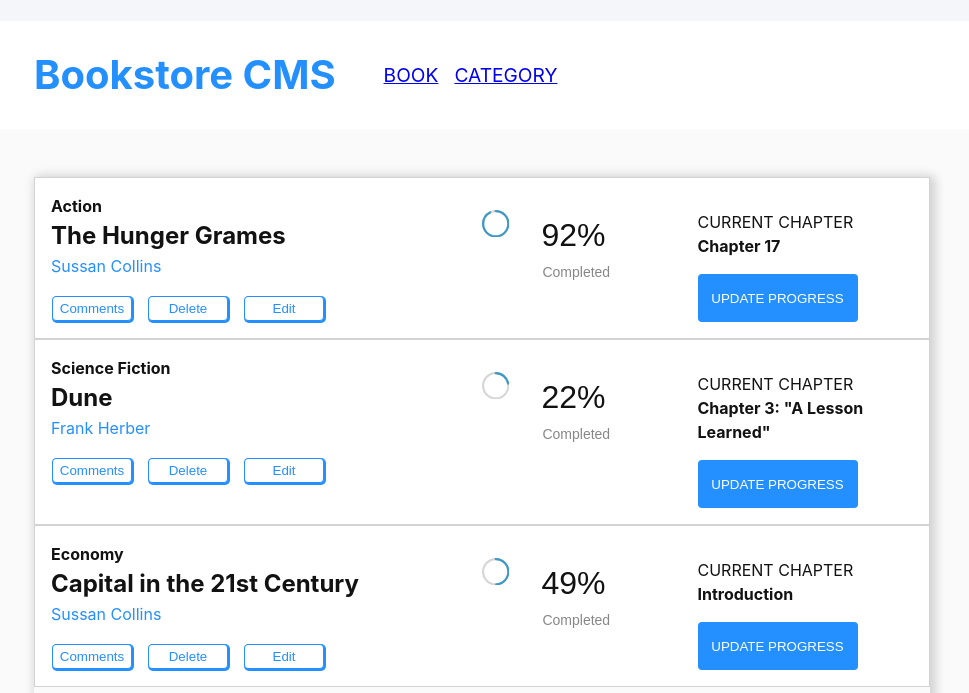
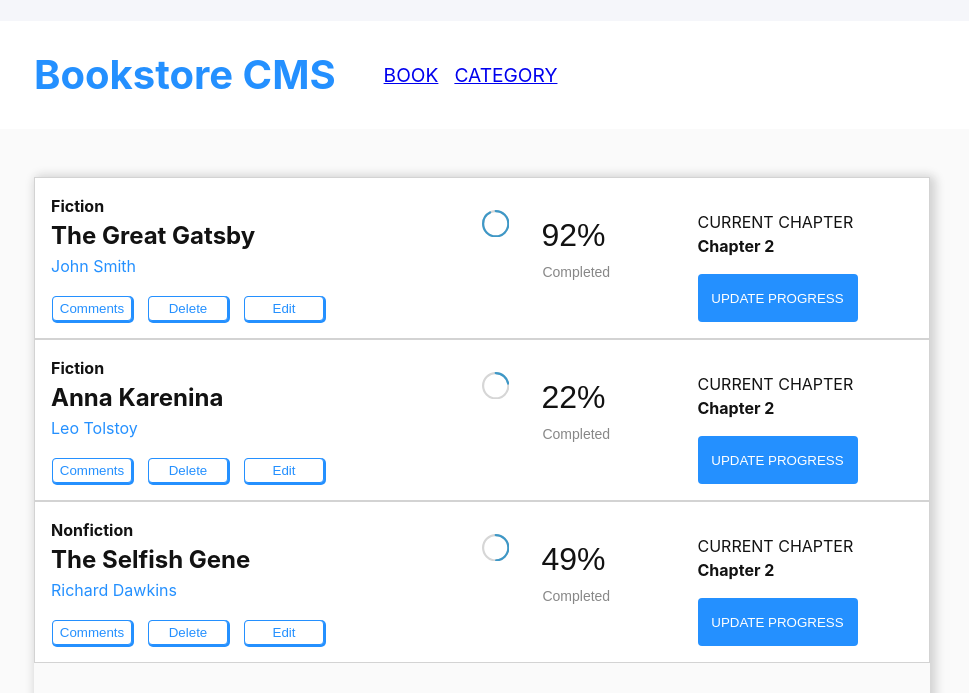
Before and after one commit to ometman/bookstore, a React (Create React App) app: page /Home in a window 1280 px wide. Shown: the part 107-800 px from the top of the page, without its empty margins (158-1127 px from the left). Built offline with nearby package versions, Linux system fonts and the light colour scheme.

Commit message:
Implement dispatch to remove a book

```diff
--- a/package.json
+++ b/package.json
@@ -15,6 +15,7 @@
     "react-circular-progressbar": "^2.1.0",
     "react-confirm": "^0.3.0-7",
     "react-dom": "^18.2.0",
+    "react-redux": "^8.1.3",
     "react-router-dom": "^6.16.0",
     "react-scripts": "5.0.1",
     "sort-by": "^1.2.0",
@@ -57,7 +58,6 @@
     "eslint-plugin-react": "^7.33.2",
     "eslint-plugin-react-hooks": "^4.6.0",
     "react-circular-progressbar": "^2.1.0",
-    "react-redux": "^8.1.3",
     "stylelint": "^13.13.1",
     "stylelint-config-standard": "^21.0.0",
     "stylelint-csstree-validator": "^1.9.0",
--- a/src/components/Book.js
+++ b/src/components/Book.js
@@ -1,19 +1,27 @@
 import React from 'react';
+import { useDispatch } from 'react-redux';
 import PropTypes from 'prop-types';
+import { removeBook } from '../redux/books/booksSlice';
 import CircularProgress from './CircularProgressbar';
 
 const Book = ({ book }) => {
   const {
-    category, title, author, chapter,
+    itemId, title, author, category,
   } = book;
+  // const {
+  //   id, category, title, author, chapter,
+  // } = book;
 
   Book.propTypes = {
     book: PropTypes.node.isRequired,
+    // id: PropTypes.string.isRequired,
     category: PropTypes.string.isRequired,
     title: PropTypes.string.isRequired,
     author: PropTypes.string.isRequired,
-    chapter: PropTypes.string.isRequired,
+    // chapter: PropTypes.string.isRequired,
   };
+
+  const dispatch = useDispatch();
 
   return (
     <div className="book-card">
@@ -32,7 +40,13 @@ const Book = ({ book }) => {
             <button type="button" className="comment-btn">Comments</button>
           </li>
           <li>
-            <button type="button" className="delete-btn">
+            <button
+              type="button"
+              className="delete-btn"
+              onClick={() => dispatch(
+                removeBook(itemId),
+              )}
+            >
               Delete
             </button>
           </li>
@@ -46,7 +60,7 @@ const Book = ({ book }) => {
       </div>
       <div className="r-book-card">
         <p>CURRENT CHAPTER</p>
-        <strong className="chapter">{chapter}</strong>
+        <strong className="chapter">Chapter 2</strong>
         <button type="button" className="updatebtn">UPDATE PROGRESS</button>
       </div>
     </div>
--- a/src/components/Books.js
+++ b/src/components/Books.js
@@ -1,12 +1,14 @@
-import bookItems from './bookItems';
+import { useSelector } from 'react-redux';
 import Book from './Book';
 
 export default function Books() {
+  const { allbooks } = useSelector((store) => store.books);
+
   return (
     <div className="books">
-      {bookItems.length > 0 ? (
+      {allbooks.length > 0 ? (
         <div className="book-container">
-          {bookItems.map((book) => <Book key={book.id} book={book} />)}
+          {allbooks.map((book) => <Book key={book.id} book={book} />)}
         </div>
       ) : (
         <p className="no-books">
--- a/src/components/bookItems.js
+++ b/src/components/bookItems.js
@@ -7,7 +7,6 @@ const bookItems = [
     title: 'The Hunger Grames',
     author: 'Sussan Collins',
     chapter: 'Chapter 17',
-    comments: [],
   },
   {
     id: uuidv4(),
@@ -15,7 +14,6 @@ const bookItems = [
     title: 'Dune',
     author: 'Frank Herber',
     chapter: 'Chapter 3: "A Lesson Learned"',
-    comments: [],
   },
   {
     id: uuidv4(),
@@ -23,8 +21,28 @@ const bookItems = [
     title: 'Capital in the 21st Century',
     author: 'Sussan Collins',
     chapter: 'Introduction',
-    comments: [],
   },
 ];
 
-export default bookItems;
+const allbooks = [
+  {
+    itemId: 'item1',
+    title: 'The Great Gatsby',
+    author: 'John Smith',
+    category: 'Fiction',
+  },
+  {
+    itemId: 'item2',
+    title: 'Anna Karenina',
+    author: 'Leo Tolstoy',
+    category: 'Fiction',
+  },
+  {
+    itemId: 'item3',
+    title: 'The Selfish Gene',
+    author: 'Richard Dawkins',
+    category: 'Nonfiction',
+  },
+];
+
+export { bookItems, allbooks };
--- a/src/index.js
+++ b/src/index.js
@@ -1,14 +1,18 @@
 import React from 'react';
 import ReactDOM from 'react-dom/client';
 import { BrowserRouter } from 'react-router-dom';
+import { Provider } from 'react-redux';
+import store from './redux/store';
 import './index.css';
 import App from './App';
 
 const root = ReactDOM.createRoot(document.getElementById('root'));
 root.render(
   <React.StrictMode>
-    <BrowserRouter>
-      <App />
-    </BrowserRouter>
+    <Provider store={store}>
+      <BrowserRouter>
+        <App />
+      </BrowserRouter>
+    </Provider>
   </React.StrictMode>,
 );
--- a/src/redux/books/booksSlice.js
+++ b/src/redux/books/booksSlice.js
@@ -1,7 +1,9 @@
 import { createSlice } from '@reduxjs/toolkit';
+// import bookItems from '../../components/bookItems';
+import { allbooks } from '../../components/bookItems';
 
 const initialState = {
-  allbooks: [],
+  allbooks,
 };
 
 const booksSlice = createSlice({
@@ -21,7 +23,7 @@ const booksSlice = createSlice({
     },
     removeBook: (state, action) => {
       const itemId = action.payload;
-      state.allbooks = state.allbooks.filter((item) => item.id !== itemId);
+      state.allbooks = state.allbooks.filter((item) => item.itemId !== itemId);
     },
   },
 });
```
Also changed, not shown: .eslintrc.json.
